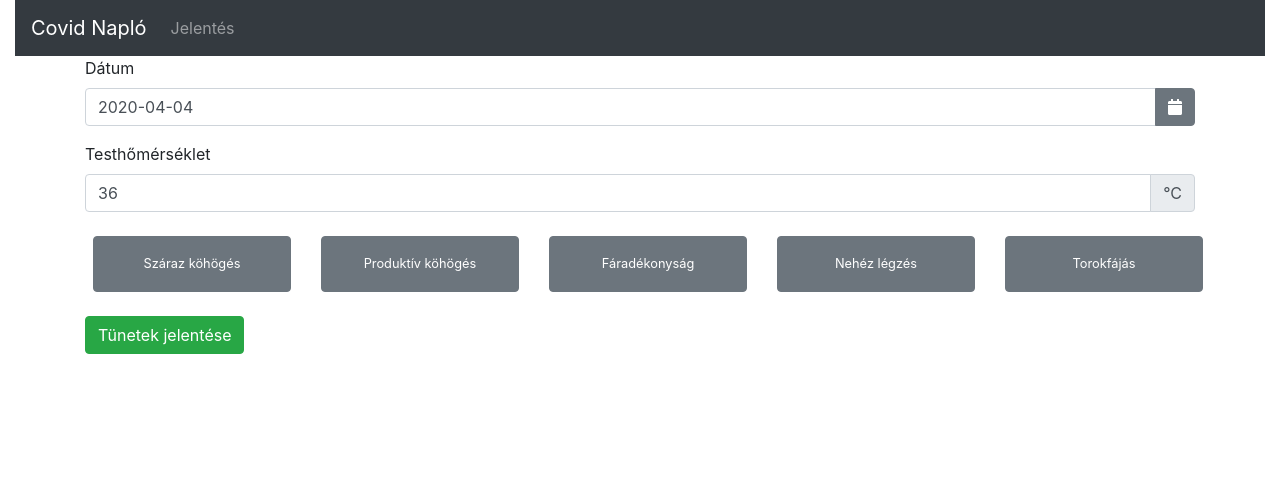
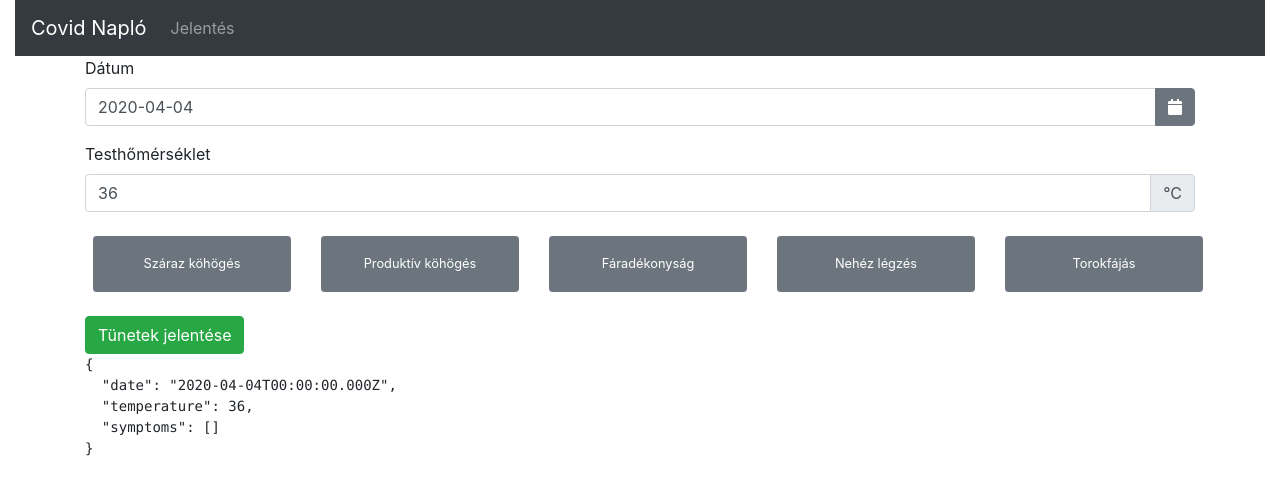
Before and after one commit to vhermecz/covid-diary, an Angular app in the folder frontend/: page /report in a window 1280 px wide. Shown: the top 494 px of the page. Built offline with nearby package versions, Linux system fonts and the light colour scheme.

Commit message:
Add option to toggle symptoms

```diff
--- a/frontend/src/app/report-form/report-form.component.html
+++ b/frontend/src/app/report-form/report-form.component.html
@@ -49,7 +49,13 @@
         <div class="form-group">
             <div class="row">
                 <div *ngFor="let symptom of symptoms" class="col">
-                    <button class="btn btn-secondary symptom-button">
+                    <button
+                        type="button"
+                        data-toggle="button"
+                        class="btn btn-sm btn-secondary symptom-button"
+                        [class.selected]="hasSymptom(symptom.id)"
+                        (click)="toggleSymptom(symptom.id)"
+                    >
                         {{ symptom.hu }}
                     </button>
                 </div>
@@ -58,4 +64,6 @@
 
         <button type="submit" class="btn btn-success">Tünetek jelentése</button>
     </form>
+
+    <pre>{{ model | json }}</pre>
 </div>
--- a/frontend/src/app/report-form/report-form.component.scss
+++ b/frontend/src/app/report-form/report-form.component.scss
@@ -5,3 +5,9 @@
     margin: 0.5rem;
     font-size: 80%;
 }
+
+.symptom-button.selected {
+    border: 0.2rem solid red;
+    color: white;
+    background-color: #f88;
+}
--- a/frontend/src/app/report-form/report-form.component.ts
+++ b/frontend/src/app/report-form/report-form.component.ts
@@ -36,6 +36,19 @@ export class ReportFormComponent implements OnInit {
     this.date = new NgbDate(this.model.date.getFullYear(), this.model.date.getMonth() + 1, this.model.date.getDate())
   }
 
+  hasSymptom(symptom: string): boolean {
+    return this.model.symptoms.includes(symptom);
+  }
+
+  toggleSymptom(symptom: string) {
+    const index = this.model.symptoms.indexOf(symptom);
+    if (index == -1) {
+      this.model.symptoms.push(symptom);
+    } else {
+      this.model.symptoms.splice(index, 1);
+    }
+  }
+
   dateSelected(date: NgbDate) {
     this.model.date = new Date(date.year, date.month - 1, date.day);
   }
--- a/frontend/src/app/report.ts
+++ b/frontend/src/app/report.ts
@@ -2,9 +2,7 @@ export class Report {
   constructor(
     public date: Date,
     public temperature: number,
-    public dryCough: boolean,
-    public wetCough: boolean,
-    public tiredness: boolean
+    public symptoms: string[]
   ) {
     this.temperature = temperature;
   }
@@ -12,6 +10,6 @@ export class Report {
   static usingDefaults(): Report {
     const now = new Date();
     const today = new Date(now.getFullYear(), now.getMonth(), now.getDate());
-    return new Report(today, 36.0, false, false, false);
+    return new Report(today, 36.0, []);
   }
 }
```
